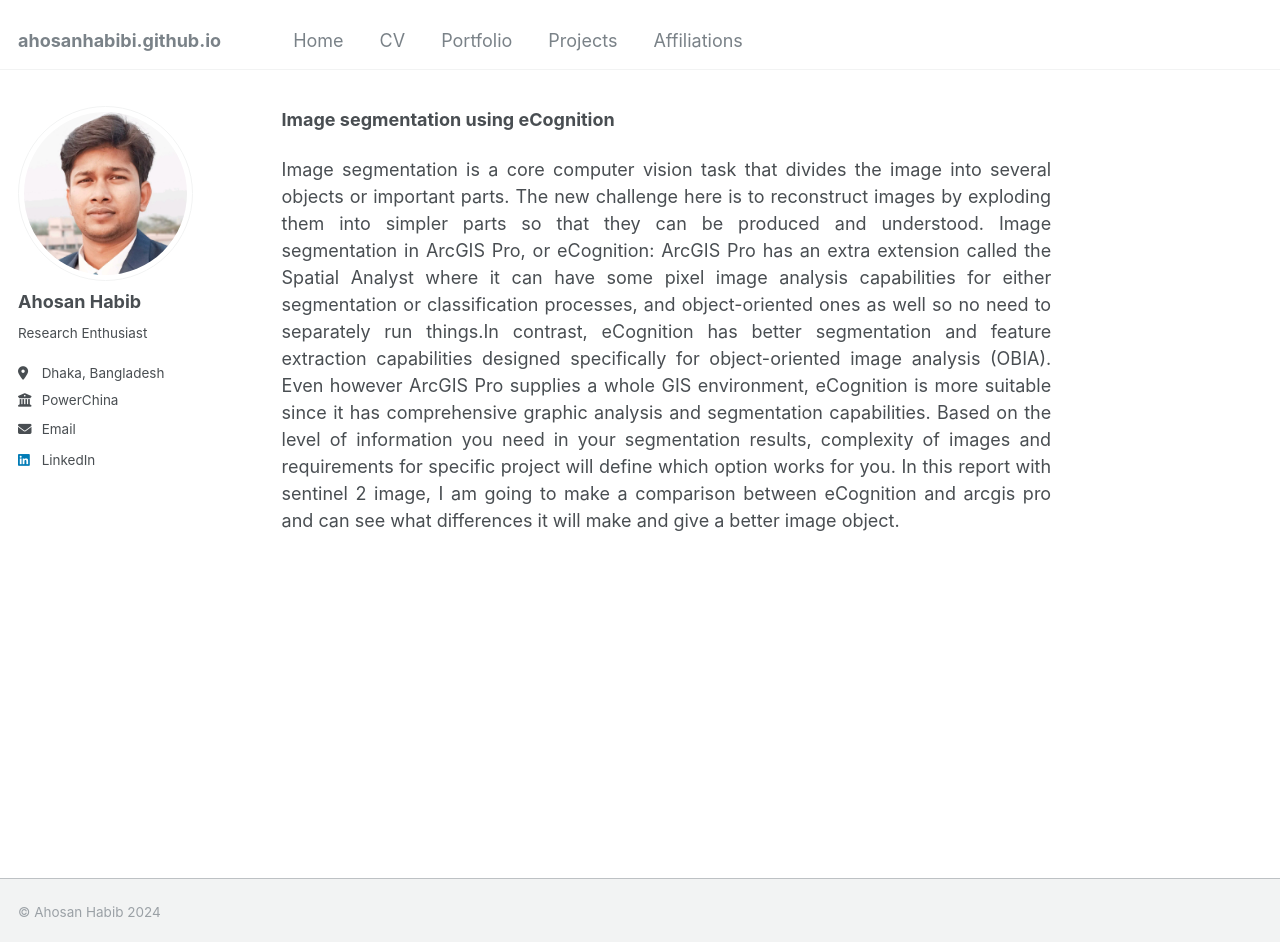
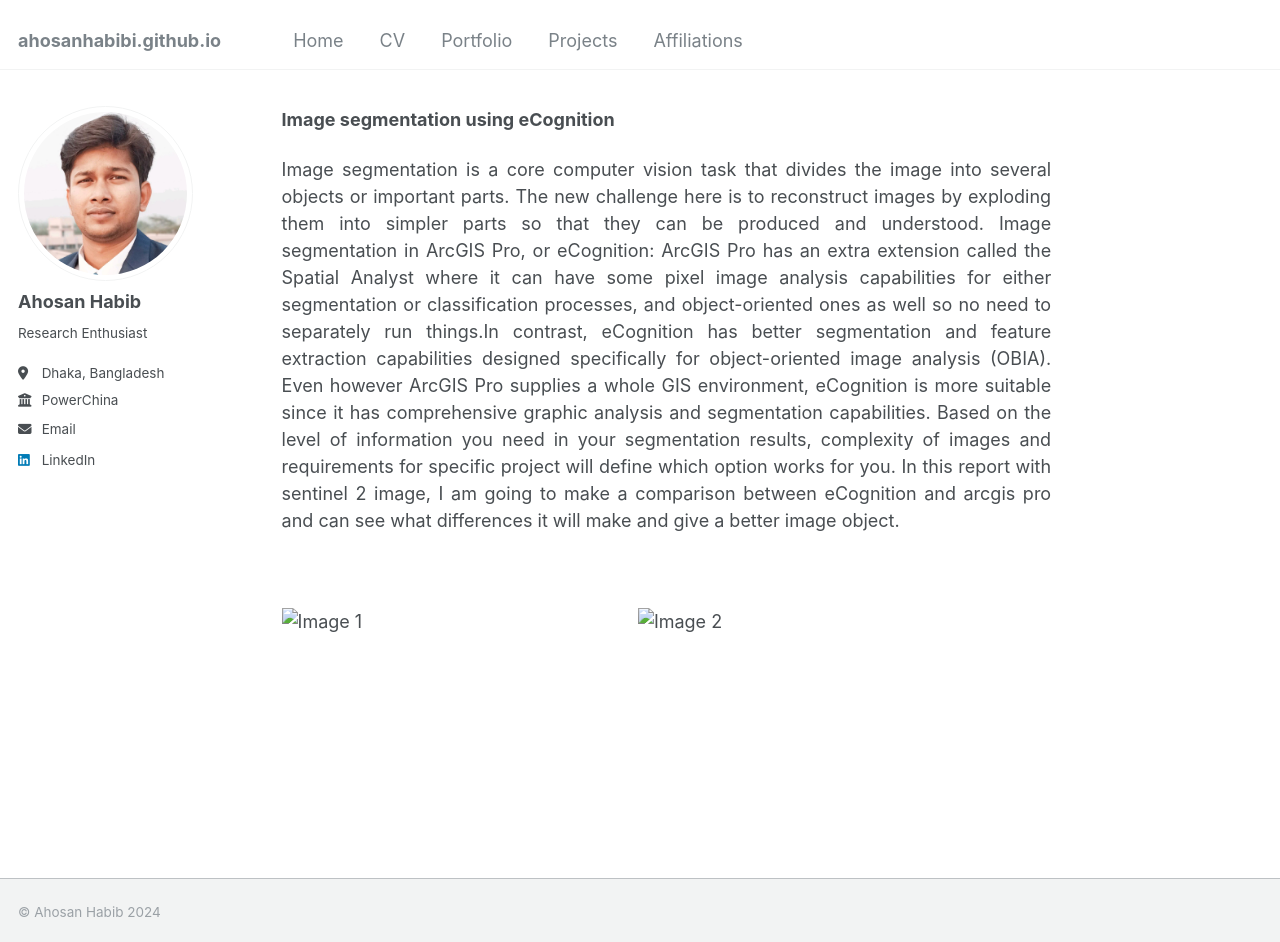
Before and after one commit to ahosanhabibi/ahosanhabibi.github.io, a Jekyll site: the page built from portfolios.md, in a window 1280 px wide and 942 px high. Built offline with Jekyll 4.4.1, drawn with Linux system fonts in a browser that asks for light colours; our own code applies the rules of GitHub Pages for plain Markdown files.

Commit message:
Update portfolios.md

```diff
--- a/portfolios.md
+++ b/portfolios.md
@@ -4,3 +4,8 @@ Image segmentation is a core computer vision task that divides the image into se
 segmentation capabilities. Based on the level of information you need in your segmentation results, complexity of images and requirements for specific project will define which option works for you. In this report with sentinel 2 image, I am going to make a comparison between eCognition and arcgis pro and can see what differences it will make and give a better image object.
 </p>
 ![](images/1.png)
+
+<div style="display: flex; gap: 10px;">
+  <img src="images/1.png" alt="Image 1" style="width: 45%;">
+  <img src="images/1.png" alt="Image 2" style="width: 45%;">
+</div>
```
